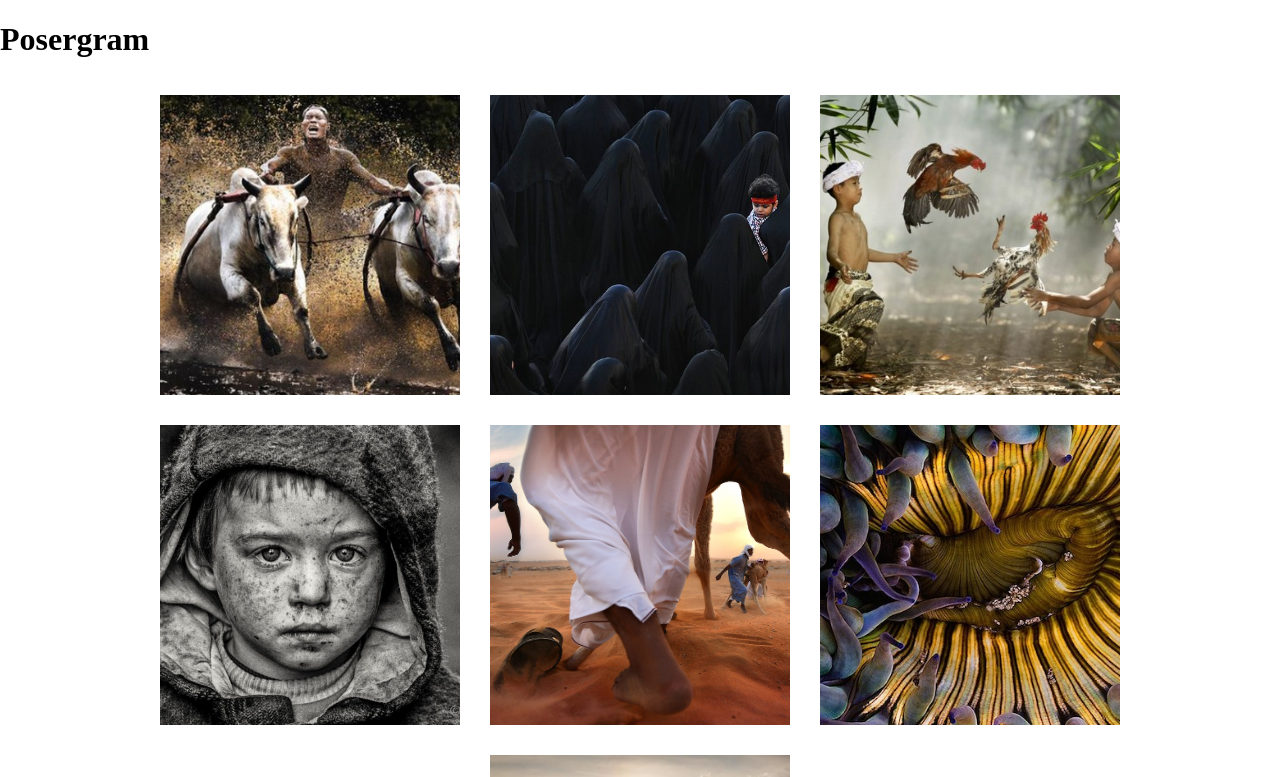
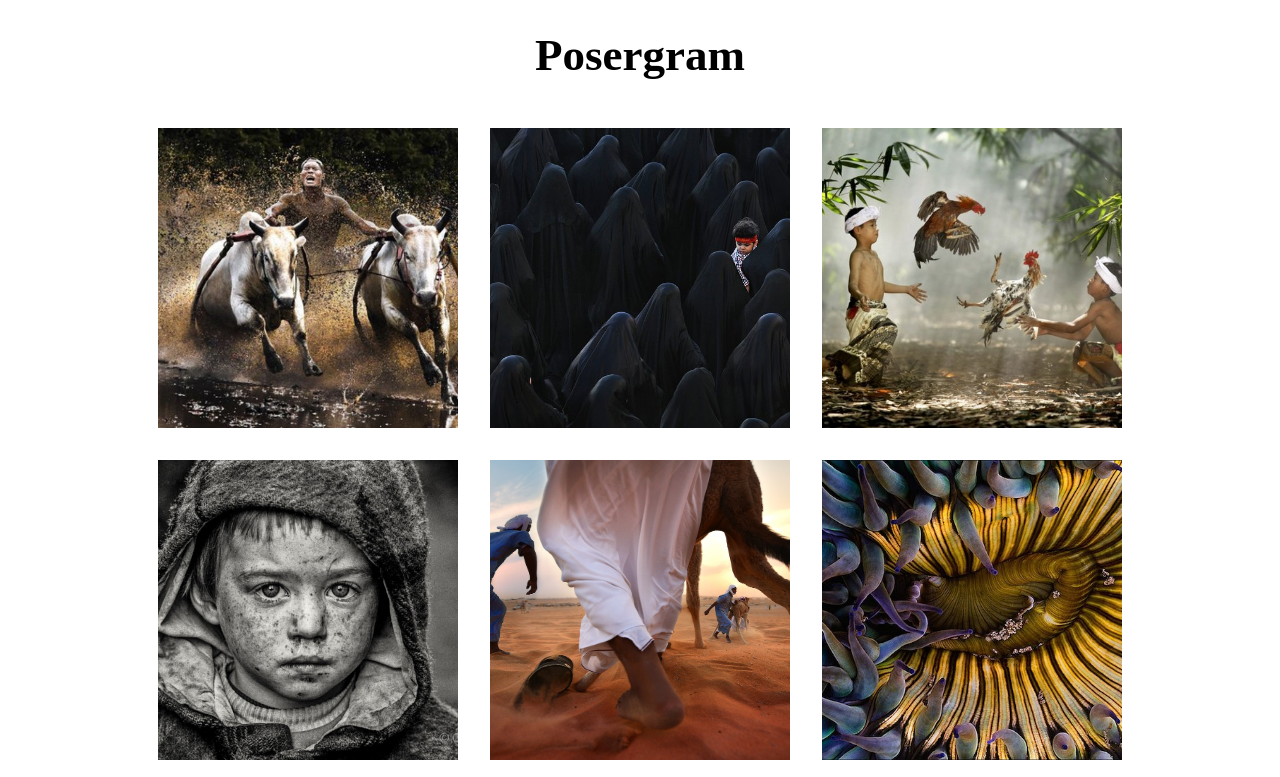
Before and after one commit to emauldin84/instagram-clone, a plain HTML site: page index.html in a window 1280 px wide. Shown: the top 777 px of the page. Drawn offline with nearby package versions, Linux system fonts and the light colour scheme.

Commit message:
end of day back up

```diff
--- a/index.html
+++ b/index.html
@@ -9,7 +9,7 @@
     <link rel="stylesheet" href="./styles/index.css">
 </head>
 <body>
-    <h1>Posergram</h1>
+    <h1 class="logo-text">Posergram</h1>
     <div class="picture-container">
         <div class="picture-frame">
             <img src="/images/60-award-winning-photography.jpg" alt="Cow Racer" Title="Cow Racer">
--- a/styles/index.css
+++ b/styles/index.css
@@ -11,21 +11,8 @@ html, body {
     width: 100%;
 }
 
-.picture-frame {
-    width: 300px;
-    height: 300px;
-    min-height: 300px;
-    margin: 15px;
-    display: flex;
-    justify-content: center;
-    align-items: center;
-    overflow: hidden;
-    /* display: inline-block; */
-}
-
-.picture-frame img {
-    width: 175%;
-    /* flex-shrink:0; */
+.logo-text {
+    text-align: center;
 }
 
 .picture-container {
@@ -37,18 +24,43 @@ html, body {
     align-items: center;
     flex-wrap: wrap;
     box-sizing: border-box;
+    /* -moz-box-sizing: border-box; */
     position: relative;
     overflow: hidden;
+    /* -moz-overflow: hidden; */
 }
 
+.picture-frame {
+    width: 300px;
+    /* max-height: 300px; */
+    /* max-height: 40%; */
+    min-height: 100%;
+    margin: 1em;
+    display: flex;
+    justify-content: center;
+    align-items: stretch;
+    overflow: hidden;
+    /* -moz-overflow: hidden; */
+    /* display: inline-block; */
+}
+
+.picture-frame img {
+    max-width: 175%;
+    max-height: 300px;
+    flex-shrink: 0;
+}
+
+
+
 @media screen and (min-width: 500px) {
-    body {
-        /* background: red; */
+    .picture-frame {
+        /* width: 40%; */
+    }
+    }
+
+@media screen and (min-width: 1000px) {
+    .logo-text {
+        /* text-align: center; */
+        font-size: 45px;
     }
 }
-
-@media screen and (min-width: 1000px) {
-    body {
-        /* background: dodgerblue; */
-    }
-}
```
